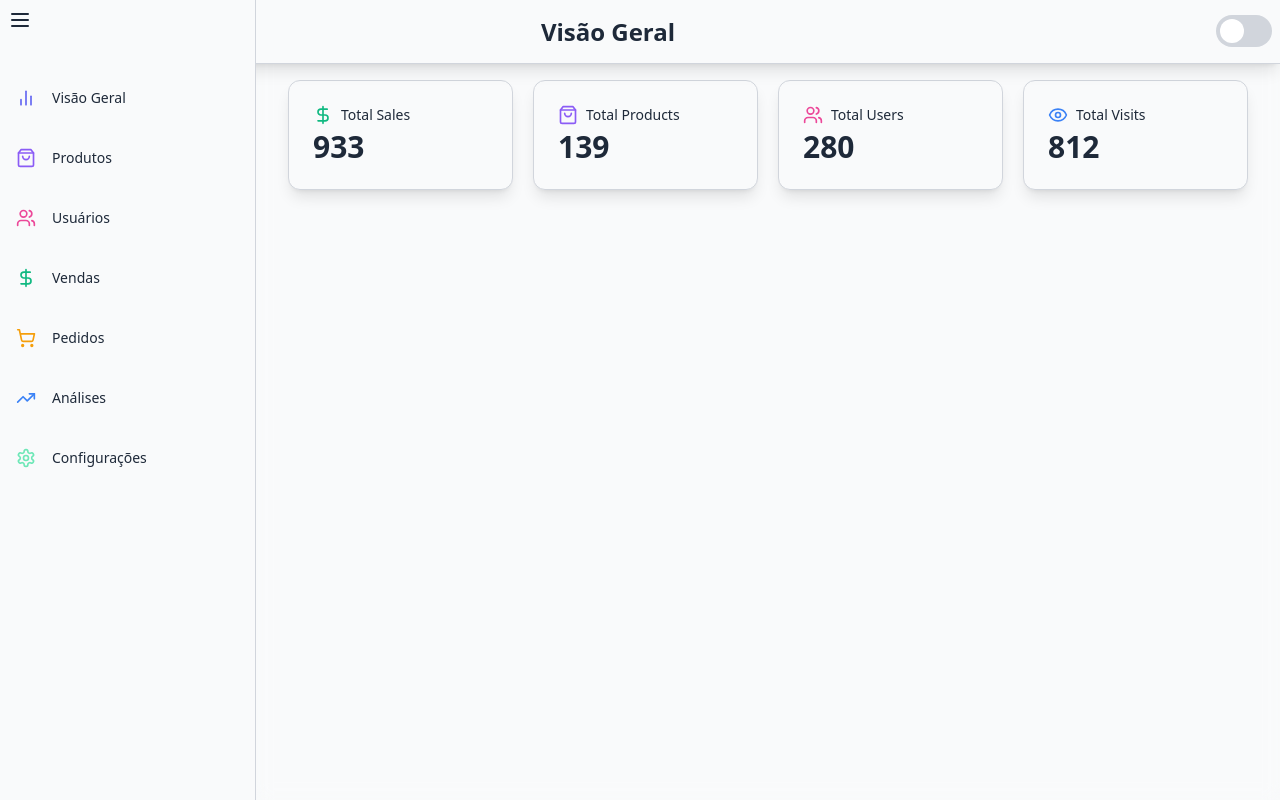
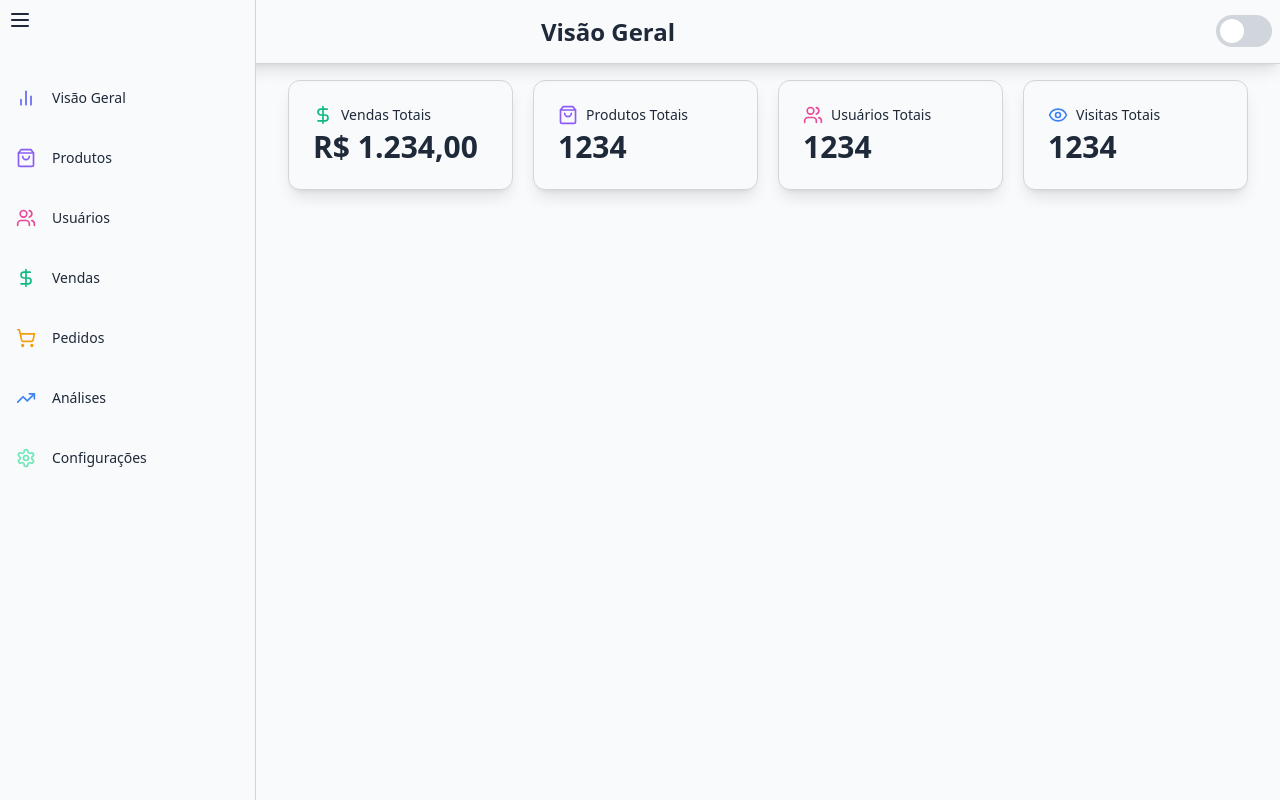
Before and after one commit to lailacampos/adm-dashboard, a React (Vite) app: page / in a window 1280 px wide. Built offline with nearby package versions, Linux system fonts and the light colour scheme; no server answers.

Commit message:
feat: enhance StatCard component to format totalSales value based on app language and currency

```diff
--- a/src/components/ui/StatCard.tsx
+++ b/src/components/ui/StatCard.tsx
@@ -1,14 +1,28 @@
 import { motion } from "framer-motion";
-import { DollarSign } from "lucide-react";
+import { useSelector } from "react-redux";
+import { RootState } from "../../store";
+import { useCurrency } from "../../data/currency";
 
 interface StatCardProps {
+    category: string;
     name: string;
     icon: React.ElementType;
     color: string;
     value: number | string;
 }
 
-const StatCard: React.FC<StatCardProps> = ({ name="Template", icon:Icon = DollarSign, color="#6366f1", value=1234 }) => {
+const StatCard: React.FC<StatCardProps> = ({ category, name, icon:Icon, color, value=1234 }) => {
+    const language = useSelector((state: RootState) => state.language.appLanguage);
+    const currency = useCurrency();
+
+    if(category === "totalSales") {
+        const formattedValue = new Intl.NumberFormat(language, {
+            style: "currency",
+            currency: currency,
+        }).format(value);
+        value = formattedValue;
+    }
+
     return (
         <motion.div
             whileHover={{ y: -5, boxShadow: "0 25px 50px -12px rgba(0, 0, 0, 0.5)" }}
--- a/src/components/ui/StatCardContainer.tsx
+++ b/src/components/ui/StatCardContainer.tsx
@@ -1,6 +1,8 @@
 import { motion } from "framer-motion"
 import { StatCard } from "../";
 import { useStatCardsItems } from "../../data/statCardsItems"
+import { getAllStatistics } from "../../services/stats/statsService"
+import { useState, useEffect } from "react";
 
 interface StatCardItem {
     name: string;
@@ -14,8 +16,19 @@ interface StatCardContainerProps {
 
 const StatCardContainer: React.FC<StatCardContainerProps> = ({ category }) => {
 
+    const [ values, setValues ] = useState<{ [key: string ]: number }>({});
     const STAT_CARDS_ITEMS = useStatCardsItems();
     const items: StatCardItem[] = STAT_CARDS_ITEMS[category] || [];
+
+    useEffect(() => {
+        const fetchStatistics = async () => {
+            const statistics = await getAllStatistics();
+            setValues(statistics);
+        };
+
+        fetchStatistics();
+
+    }, []);
 
     return (
         <motion.div
@@ -28,10 +41,11 @@ const StatCardContainer: React.FC<StatCardContainerProps> = ({ category }) => {
                 items.map((item, index) =>(
                     <StatCard
                         key={index}
+                        category={item.key}
                         name={item.name}
                         icon={item.icon}
                         color={item.color}
-                        value={Math.floor(Math.random() * 1000)}
+                        value={values[item.key]}
                     />
                 ))
             }
--- a/src/data/statCardsItems.ts
+++ b/src/data/statCardsItems.ts
@@ -105,5 +105,5 @@ export const STAT_CARDS_ITEMS_PT_BR: Record<string, StatCardItem[]> = {
 
 export const useStatCardsItems = () => {
     const appLanguage = useSelector((state: RootState) => state.language.appLanguage);
-    return appLanguage === "pt-br" ? STAT_CARDS_ITEMS_PT_BR : STAT_CARDS_ITEMS;
+    return appLanguage === "pt-BR" ? STAT_CARDS_ITEMS_PT_BR : STAT_CARDS_ITEMS;
 }
```
